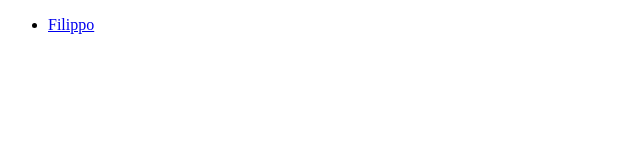
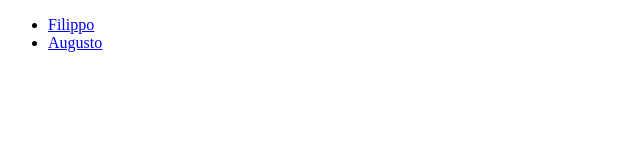
Before and after one commit to H-is-First-ever-CS-Class/001-test-groupwork, a plain HTML site: page index.html in a window 1280 px wide. Shown: the full height of the page, 0-640 px from the left. Drawn offline with Linux system fonts and the light colour scheme.

Commit message:
Update index.html

```diff
--- a/index.html
+++ b/index.html
@@ -11,6 +11,9 @@
     <li>
       <a href="carraro.html">Filippo</a>
     </li>
+    <li>
+      <a href="augusto.html">Augusto</a>
+    </li>
   </ul>
 </body>
 </html>
```
